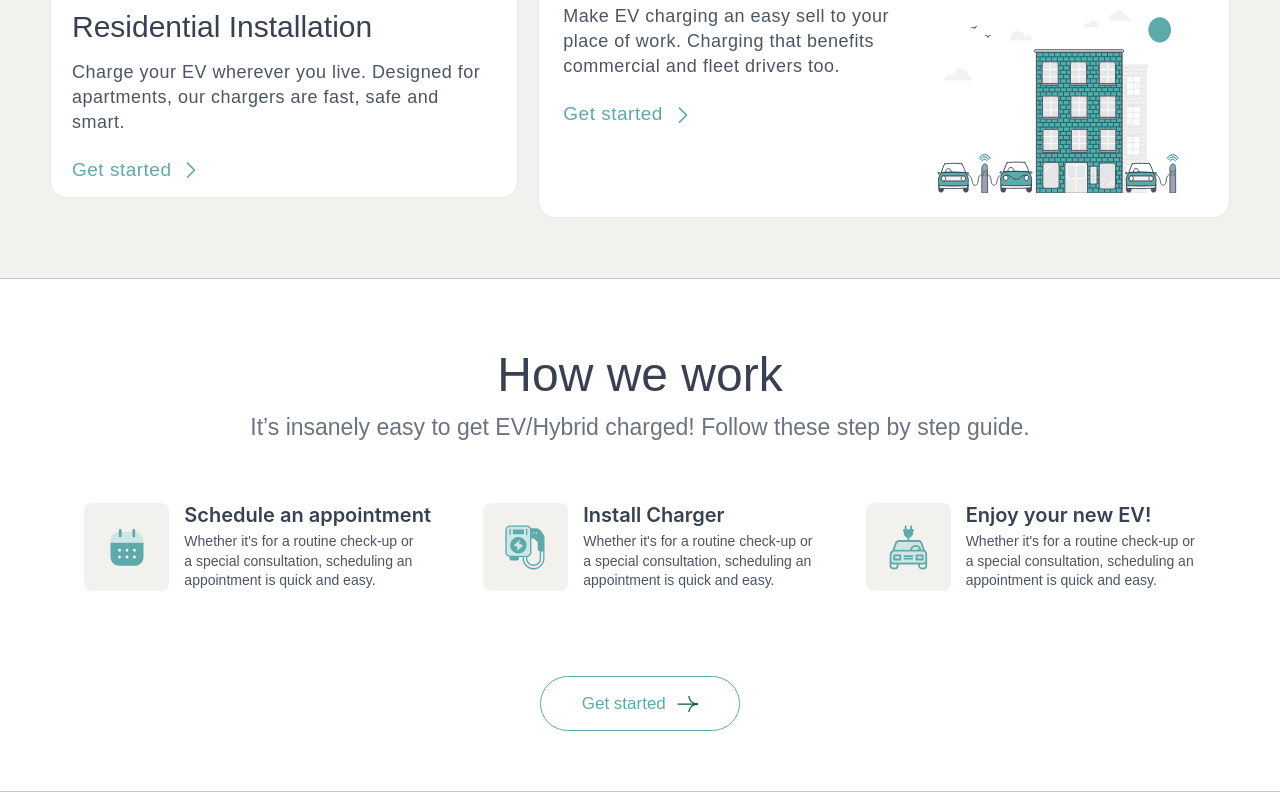
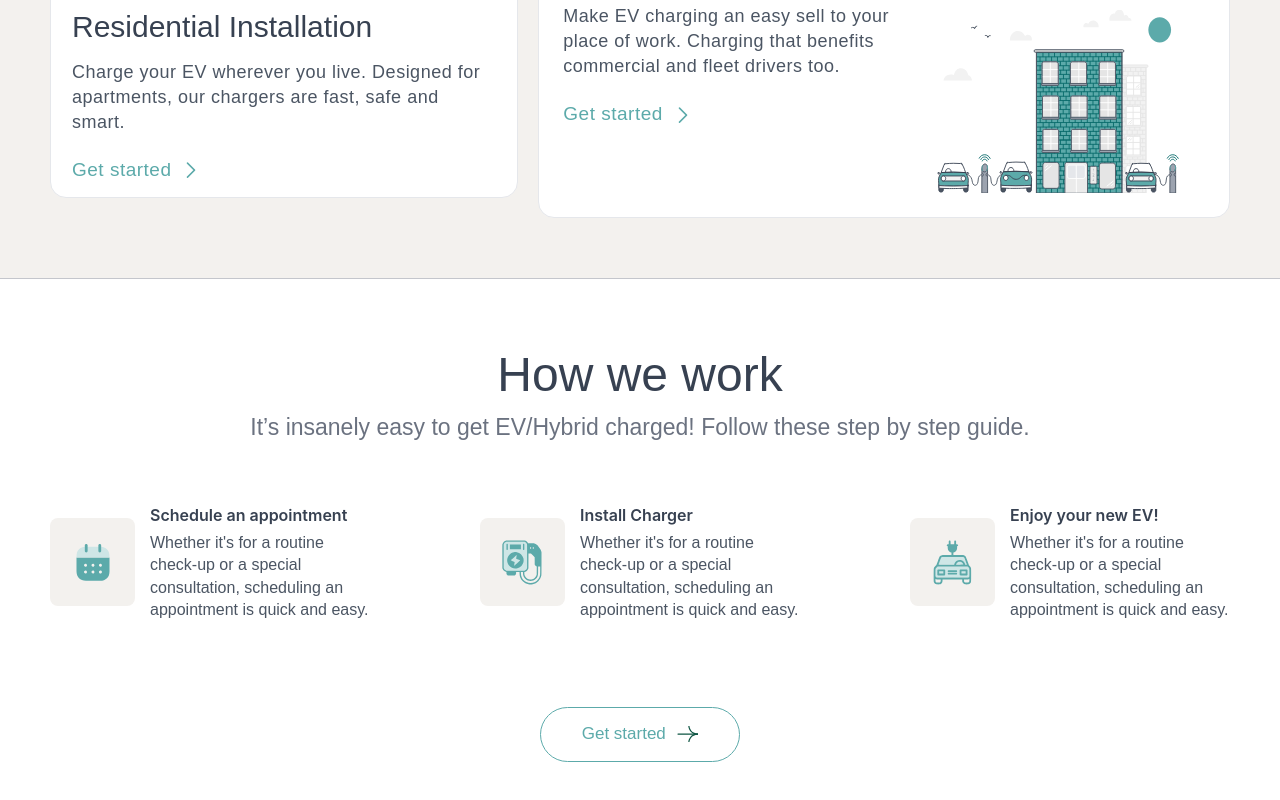
Before and after one commit to owlcode3/ion-ev, a React (Vite) app: page / in a window 1280 px wide. Shown: the part 1541-2341 px from the top of the page. Built offline with nearby package versions, Linux system fonts and the light colour scheme; a web font is replaced by a local one.

Commit message:
done with how-we-work ui responsiveness

```diff
--- a/src/styles/base/base.scss
+++ b/src/styles/base/base.scss
@@ -14,7 +14,7 @@ html {
 
   @include media("<=40.625em") {
     // 650px
-    font-size: 50%;
+    font-size: 54%;
   }
 }
 
--- a/src/styles/components/howWeWork.scss
+++ b/src/styles/components/howWeWork.scss
@@ -6,6 +6,10 @@
   padding: 6rem 0;
   border-top: 0.1px solid rgb(107, 114, 128, 0.4);
   border-bottom: 0.1px solid rgb(107, 114, 128, 0.4);
+  @include media("<=53.125em") {
+    //850px
+    padding: 6rem 4rem;
+  }
 }
 
 .hww__box-1 {
@@ -18,28 +22,51 @@
   font-weight: 500;
   font-size: 4.8rem;
   color: $color-txt-7;
+  @include media("<=40.625em") {
+    // 650px
+    text-align: center;
+    line-height: 5rem;
+    margin-bottom: 1.5rem;
+  }
 }
 
 .hww__paragraph {
   line-height: 32px;
-  width: 81.9rem;
+  max-width: 81.9rem;
   font-weight: 500;
   font-size: 2.3rem;
   line-height: 3.2rem;
   color: #6b7280;
   text-align: center;
+  @include media("<=53.125em") {
+    //850px
+    font-size: 1.8rem;
+  }
 }
 
 .hww__box-2 {
   @extend %center;
-  justify-content: space-evenly;
-  width: 95%;
+  justify-content: space-between;
+  gap: 3rem;
+  list-style: none;
+  width: 100%;
+  padding: 0 5rem;
+  @include media("<=53.125em") {
+    //850px
+    gap: 3.5rem;
+    padding: 0 3rem;
+    flex-direction: column;
+  }
 }
 
 .hww__card {
   @extend %center;
   gap: 1.5rem;
-  list-style: none;
+  @include media("<=53.125em") {
+    //850px
+    flex-direction: column;
+    text-align: center;
+  }
 }
 
 .hww__img {
@@ -55,18 +82,22 @@
   font-family: "Inter", sans-serif;
   font-style: normal;
   font-weight: 600;
-  font-size: 2rem;
+  font-size: 1.6rem;
   line-height: 2.4rem;
   color: $color-txt-7;
   margin-bottom: 0.5rem;
 }
 
 .hww__card-paragraph {
-  width: 23rem;
+  max-width: 22rem;
   font-weight: 400;
-  font-size: 1.4rem;
+  font-size: 1.6rem;
   line-height: 140%;
   color: $color-txt-6;
+  @include media("<=53.125em") {
+    //850px
+    max-width: 30rem;
+  }
 }
 
 .hww__btn {
@@ -82,4 +113,7 @@
   background: $color-white-f;
   border: 1px solid #5caaaa;
   border-radius: $border;
+  @include media("<=40.625em") {
+    width: 22rem;
+  }
 }
--- a/src/styles/components/services.scss
+++ b/src/styles/components/services.scss
@@ -49,6 +49,7 @@
 .services__box-2 {
   list-style: none;
   display: flex;
+  justify-content: center;
   gap: 2rem;
   padding: 1rem 5rem;
   @include media("<=56.25em") {
```
